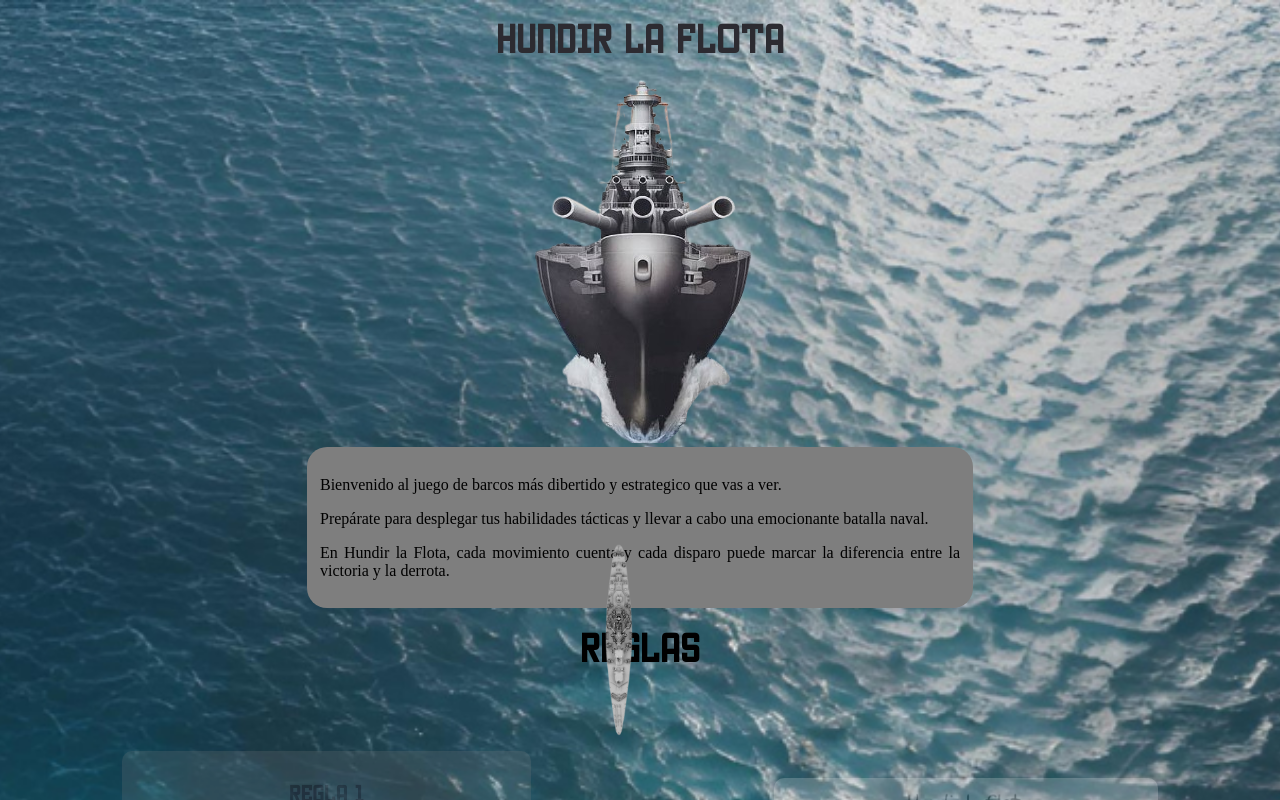
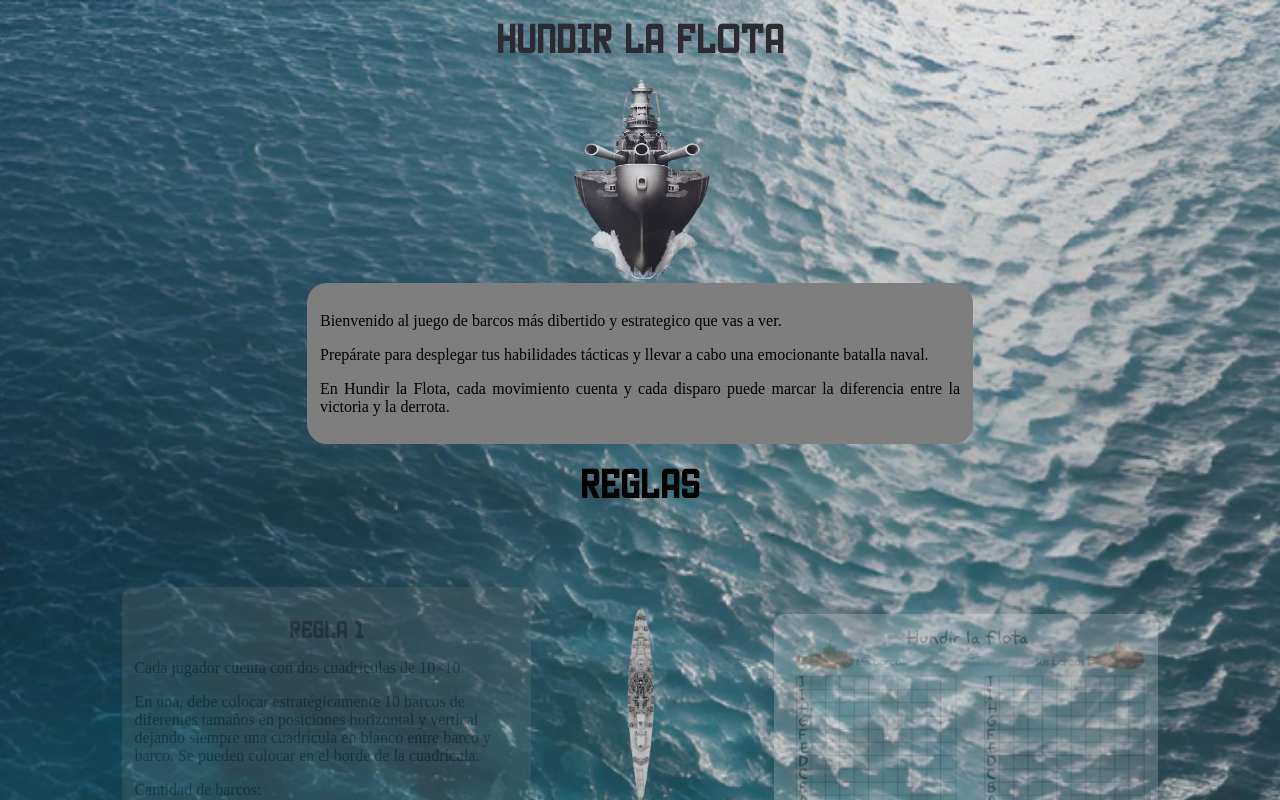
Before and after one commit to dcuecal515/Hundir-la-flota, an Angular app in the folder Frontend/HundirLaFlota/: page / in a window 1280 px wide. Shown: the top 800 px of the page. Built offline with nearby package versions, Linux system fonts and the light colour scheme.

Commit message:
Arreglo de responsive por resolución

```diff
--- a/Frontend/HundirLaFlota/src/app/pages/home/home.component.css
+++ b/Frontend/HundirLaFlota/src/app/pages/home/home.component.css
@@ -16,6 +16,10 @@
     display: flex;
     flex-direction: column;
     align-items: center;
+}
+.image img{
+    width: 150px;
+    height: 200px;
 }
 .information{
     width: 50%;
@@ -171,6 +175,16 @@
 }
 /*responsive*/
 
+@media(max-width: 1440px){
+    .centerShip{
+        top: 88%;
+        left: 56.3%;
+    }
+    .centerShipStop{
+        left: 56.3%;
+    }
+}
+
 @media(max-width: 1024px){
     .centerShip{
         top: 88%;
```
